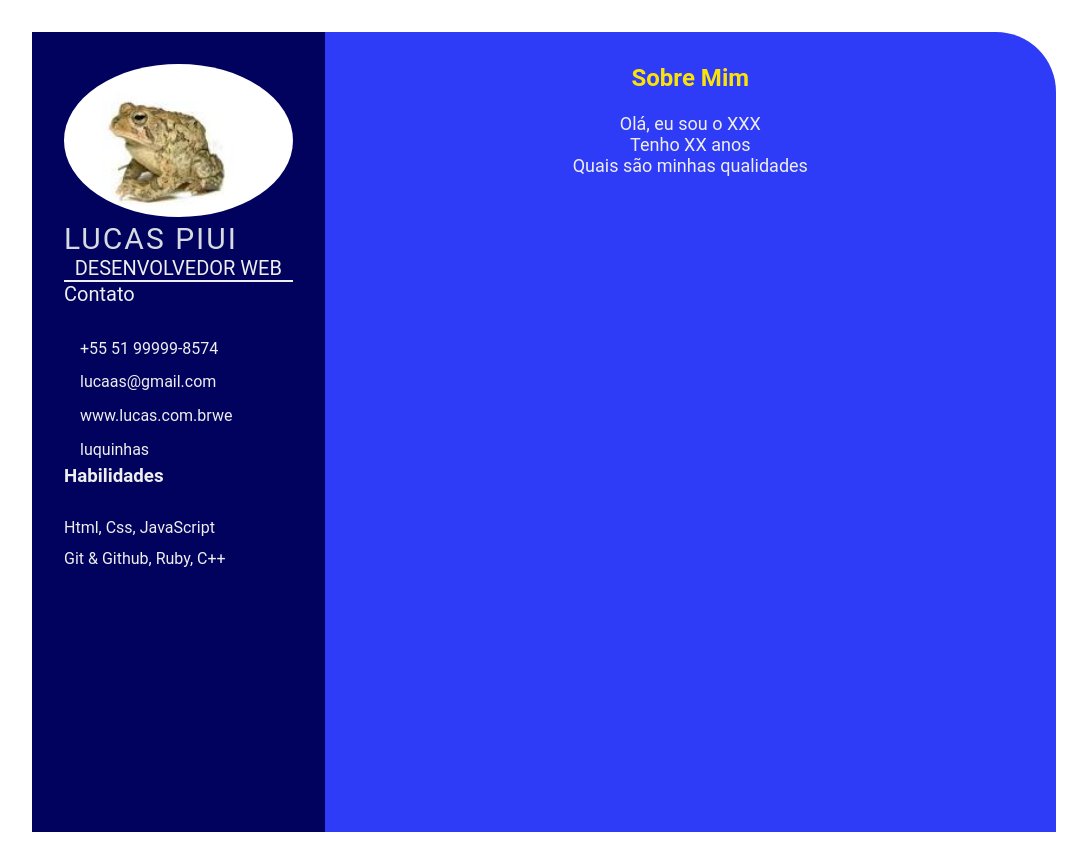
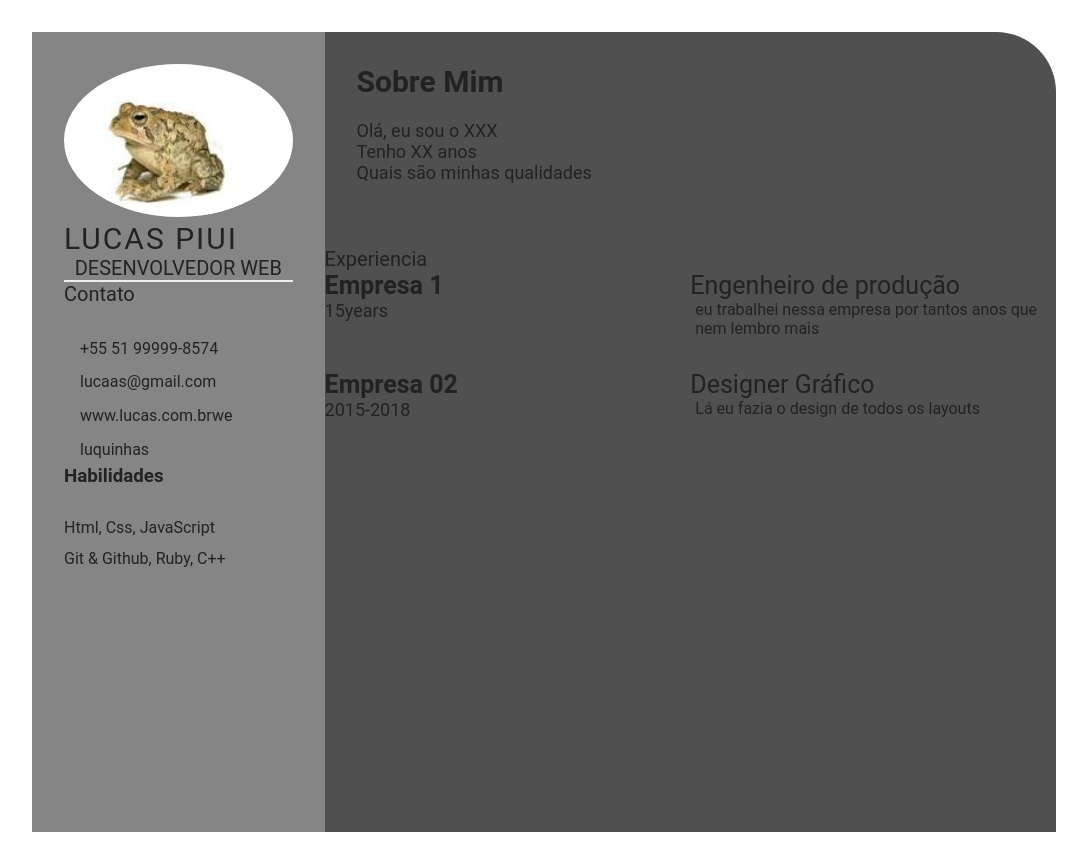
Before and after one commit to LuquinhasBohrer/devweekgit.github.io, a plain HTML site: page index.html in a window 1280 px wide. Shown: the whole page, without its empty margins (96-1183 px from the left). Drawn offline with Linux system fonts and the light colour scheme; files whose address does not match are found by name.

Commit message:
Ciração do layout de experiências e estilização com CSS

```diff
--- a/index.html
+++ b/index.html
@@ -47,6 +47,30 @@
                     </p>
                 </section>
             </div>
+        <section class="experience gap">
+            <div class="titulo-direito">Experiencia</div>
+            <div class="experience-contents">
+                <div class="exp-left">
+                    <P class="exp-company-name">Empresa 1</P>
+                    <p class="exp-time-period">15years</p>
+                </div>
+                <div class="exp-right">
+                    <p class="exp-position">Engenheiro de produção</p>
+                    <p class="exp-desc">eu trabalhei nessa empresa por tantos anos que nem lembro mais </p>
+                </div>
+            </div>
+
+            <div class="experience-contents">
+                <div class="exp-left">
+                    <P class="exp-company-name">Empresa 02</P>
+                    <p class="exp-time-period">2015-2018</p>
+                </div>
+                <div class="exp-right">
+                    <p class="exp-position">Designer Gráfico</p>
+                    <p class="exp-desc">Lá eu fazia o design de todos os layouts</p>
+                </div>
+            </div>
+        </section>
         </section>
     </main>
 </body>
--- a/style.css
+++ b/style.css
@@ -17,13 +17,13 @@
 .sessao-esquerda {
     grid-column: span 2;
     height: 100%;
-    background-color: #00025e;
+    background-color: #858585;
 }
 
 .right-section {
     grid-column: span 5;
     height: 100%;
-    background-color: rgb(46, 59, 247);
+    background-color: rgb(80, 80, 80);
     border-radius: 0px 60px 0px 0px;
 }
 
@@ -42,14 +42,14 @@
 }
 
 .nome {
-    color: #D6DBDF;
+    color: #222222;
     font-size: 30px;
     letter-spacing: 2px;
     text-transform: uppercase;
 }
 
 .profissao {
-    color: #eeeeee;
+    color: #222222;
     font-size: 20px;
     text-transform: uppercase;
     text-align: center;
@@ -57,7 +57,7 @@
 
 /* .contact-info { border-bottom: 2px solid #1B2631; } */
 .titulo-esquerdo {
-    color: #eeeeee;
+    color: #222222;
     font-size: 20px;
 }
 
@@ -68,18 +68,18 @@
 .info-contato ul li,
 .references ul li {
     padding: .4rem 0;
-    color: #eeeeee;
+    color: #222222;
 }
 
 .info-contato ul li i,
 .references ul li i {
     padding-right: 1rem;
     font-size: 18px;
-    color: #eeeeee;
+    color: #222222;
 }
 
 h1 {
-    color: #eeeeee;
+    color: #222222;
     text-align:left;
 }
 
@@ -88,7 +88,7 @@ h1 {
 }
 .habilidades ul li p {
     padding: .4rem 0;
-    color: #eeeeee;
+    color: #222222;
 }
 
 .right-section-contents {
@@ -96,15 +96,48 @@ h1 {
 }
 
 .titulo-direito {
-    text-align: center;
-    color: #fae20b;
+    color: #222222;
+    font-size: 20px;
 }
 
 .gap {
     padding-bottom: 2rem;
 }
 .conteudo-sobre-mim {
-    text-align: center;
     font-size: 18px;
-    color: #eeeeee;
+    color: #222222;
 }
+.experience-contents,
+.education-contents,
+.awards-contents {
+    display: grid;
+    grid-template-columns: repeat(2, 1fr);
+    padding-bottom: 2rem;
+    color: #222222;
+}
+
+.exp-company-name,
+.education-school-name,
+.awards-company-name {
+    font-size: 25px;
+    font-weight: bold;
+}
+
+.exp-time-period,
+.educationp-time-period,
+.awards-time-period {
+    font-size: 18px;
+}
+
+.exp-position,
+.education-subject,
+.awards-name {
+    font-size: 25px;
+}
+
+.exp-desc,
+.education-desc,
+.awards-desc {
+    font-size: 16px;
+    padding-left: 5px;
+}
```
